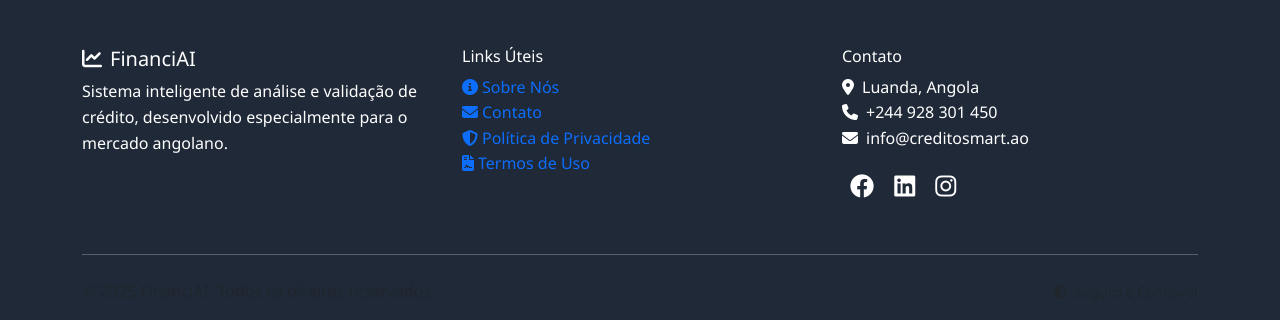
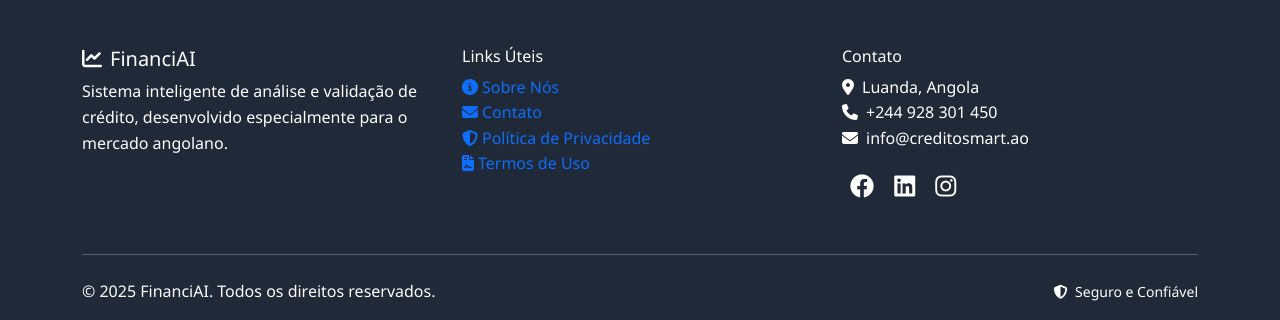
Before and after one commit to Emicy963/FinanciAI, a Django app: page /sobre/ in a window 1280 px wide. Shown: the part 2485-2805 px from the top of the page. Run offline with Django 5.2, Linux system fonts and the light colour scheme.

Commit message:
Improving base

```diff
--- a/templates/base.html
+++ b/templates/base.html
@@ -302,12 +302,12 @@
             <hr class="my-4">
             <div class="row align-items-center">
                 <div class="col-md-8">
-                    <p class="text-muted mb-0">
+                    <p class="text mb-0">
                         &copy; 2025 FinanciAI. Todos os direitos reservados.
                     </p>
                 </div>
                 <div class="col-md-4 text-md-end">
-                    <small class="text-muted">
+                    <small class="text">
                         <i class="fas fa-shield-alt me-1"></i>
                         Seguro e Confiável
                     </small>
```
